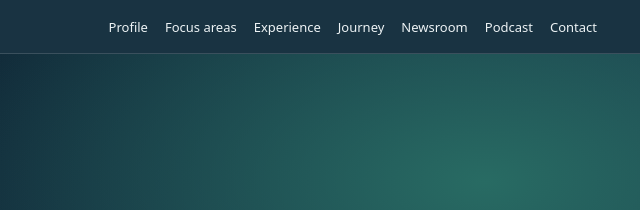
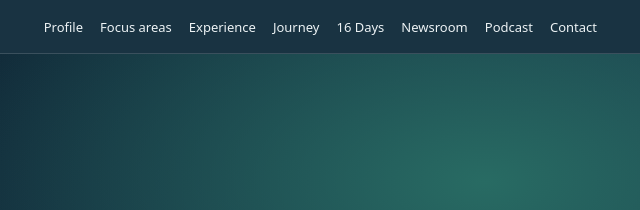
Before and after one commit to kabir41ak-cmyk/alamgir-kabir-site, a plain HTML site: page index.html in a window 1280 px wide. Shown: the top 210 px of the page, 603-1243 px from the left. Drawn offline with Linux system fonts and the light colour scheme.

Commit message:
Add 16 Days campaign feature while preserving existing portfolio

```diff
--- a/index.html
+++ b/index.html
@@ -19,7 +19,7 @@
 </head>
 <body>
 <a class="skip" href="#main">Skip to main content</a>
-<header class="nav"><div class="wrap navin"><a class="brand" href="/" aria-label="Alamgir Kabir home" style="text-decoration:none">ALAMGIR <span>KABIR</span></a><nav class="links" aria-label="Main navigation"><a href="#profile">Profile</a><a href="#focus">Focus areas</a><a href="#experience">Experience</a><a href="#journey">Journey</a><a href="/newsroom.html">Newsroom</a><a href="#podcast">Podcast</a><a href="#contact">Contact</a></nav></div></header>
+<header class="nav"><div class="wrap navin"><a class="brand" href="/" aria-label="Alamgir Kabir home" style="text-decoration:none">ALAMGIR <span>KABIR</span></a><nav class="links" aria-label="Main navigation"><a href="#profile">Profile</a><a href="#focus">Focus areas</a><a href="#experience">Experience</a><a href="#journey">Journey</a><a href="/16-days-campaign.html">16 Days</a><a href="/newsroom.html">Newsroom</a><a href="#podcast">Podcast</a><a href="#contact">Contact</a></nav></div></header>
 <main id="main">
 <section class="hero"><div class="wrap"><div class="eyebrow">Child rights · Disability inclusion · Humanitarian action</div><h1>Participation is not a favour. It is a right.</h1><p>I am Md. Alamgir Kabir, a Bangladesh-based child rights advocate and humanitarian practitioner. My work and lived experience have shaped a commitment to inclusion, dignity, youth participation and services that people can actually access.</p><div class="actions"><a class="btn" href="#profile">Explore my work</a><a class="btn alt" href="#contact">Get in touch</a></div><div class="meta">Bangladesh · Community engagement and humanitarian practice</div></div></section>
 
@@ -51,6 +51,9 @@
 
 <section class="section white" id="writing"><div class="wrap"><div class="kicker">05 / Newsroom & magazine</div><h2 class="heading">Stories, voices and perspectives that deserve to be heard.</h2><p class="intro">Explore articles, interviews, biographies, community stories and opinions on disability inclusion, child rights, gender equality, youth leadership, climate and ecosystems.</p><div class="panel" style="margin-top:26px"><div class="kicker">Featured story</div><h3 style="font-size:26px;margin-top:10px">Participation Is a Right</h3><p>Disability inclusion must begin with listening. Read the full article by Md. Alamgir Kabir.</p><div class="actions"><a class="btn" href="/newsroom.html">Explore the newsroom</a><a class="btn" style="background:transparent;color:var(--navy);border-color:var(--navy)" href="/submit-story.html">Submit a story</a></div></div><div class="linksout"><a href="/publication.html">Read the featured publication</a></div></div></section>
 
+
+<section class="section white" id="campaign-16-days"><div class="wrap"><div class="kicker">16 DAYS OF ACTIVISM · 2026</div><h2 class="heading">16 Days, 16 Reflections</h2><p class="intro">Inclusion, safety and women’s meaningful participation. A sixteen-day editorial campaign from 25 November to 10 December 2026, connecting gender justice, disability inclusion, accessible services and accountability.</p><div class="panel"><h3>Ensure justice. Protect survivors. End impunity.</h3><p>Explore all sixteen daily reflections and the campaign editorial on a dedicated page.</p><div class="actions"><a class="btn" href="/16-days-campaign.html">Explore the 16 Days campaign</a></div></div></div></section>
+
 <section class="section" id="podcast"><div class="wrap"><div class="kicker">06 / Podcast & speaking</div><h2 class="heading">Let’s make space for a useful conversation.</h2><p class="intro">For podcast, interview, panel or speaking invitations, please share a few details. I am especially interested in conversations about child rights, disability inclusion, humanitarian practice, youth participation and climate resilience.</p><form name="podcast-invitation" method="POST" action="/podcast-thank-you" data-netlify="true" netlify-honeypot="bot-field"><input type="hidden" name="form-name" value="podcast-invitation"><div class="hp"><label>Leave this field empty <input name="bot-field"></label></div><div class="formgrid">
 <div class="field"><label for="guest-name">Your name *</label><input id="guest-name" name="name" autocomplete="name" required></div>
 <div class="field"><label for="guest-email">Email address *</label><input id="guest-email" name="email" type="email" autocomplete="email" required></div>
```
